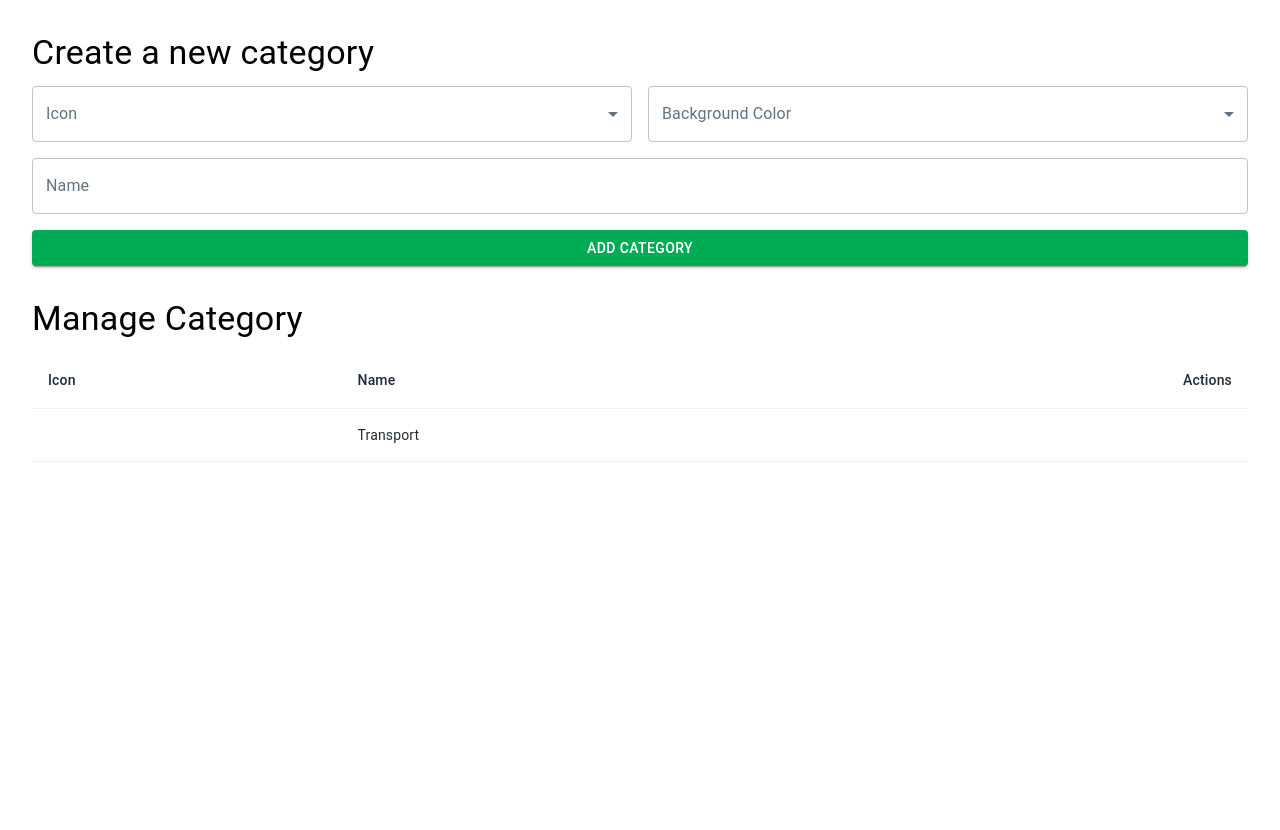
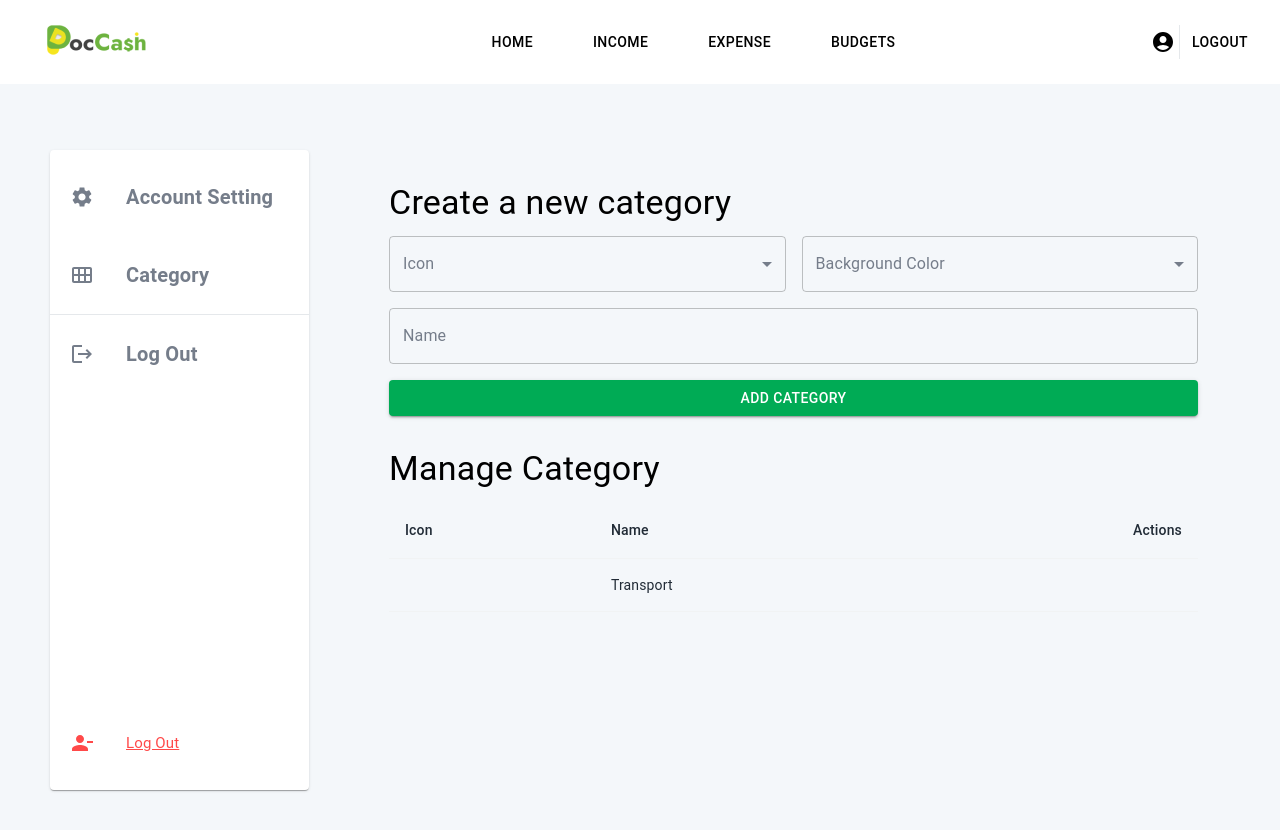
Before and after one commit to Hooksmith/POC_cash, a React (Create React App) app: page /category in a window 1280 px wide. Shown: the top 830 px of the page. Before the commit the page ends 800 px from the top, so only its background shows below. Built offline with nearby package versions, Linux system fonts and the light colour scheme.

Commit message:
[Create] settting layout

```diff
--- a/src/layout/DashboardLayout/index.js
+++ b/src/layout/DashboardLayout/index.js
@@ -23,7 +23,7 @@ function DashboardLayout() {
           overflow: "auto",
           paddingTop: `${APP_BAR + 20}px`,
           paddingBottom: "10px",
-          background: theme.palette.secondary.lighter,
+          background: theme.palette.background.neutral,
         }}
       >
         <Outlet />
--- a/src/layout/SettingLayout/NavBar.js
+++ b/src/layout/SettingLayout/NavBar.js
@@ -1,165 +1,125 @@
-import React, { useEffect } from "react";
-import PropTypes from "prop-types";
-import Logo from "../../components/Logo";
-import Scrollbars from "../../components/ScrollBar";
-import { Link, Link as RouterLink, useLocation } from "react-router-dom";
+import React from "react";
+import { Link } from "react-router-dom";
 import {
-  alpha,
-  Box,
-  Drawer,
-  Button,
   List,
   ListItem,
-  ListItemButton,
   ListItemIcon,
   ListItemText,
   Typography,
-  useMediaQuery,
+  Card,
+  Divider,
 } from "@mui/material";
-// import InboxIcon from '@mui/icons-material/Inbox';
-// import DraftsIcon from '@mui/icons-material/Drafts';
-import styled from "@emotion/styled";
+import PersonRemoveIcon from "@mui/icons-material/PersonRemove";
+import LogoutIcon from "@mui/icons-material/Logout";
+import CalendarViewMonthIcon from "@mui/icons-material/CalendarViewMonth";
+import SettingsIcon from "@mui/icons-material/Settings";
+import { useTheme } from "@emotion/react";
 
 // ----------------------------------------------------------------------
 
-const DRAWER_WIDTH = 280;
+function NavBar() {
+  const theme = useTheme();
 
-const useStyles = styled((theme) => {
-  const isLight = theme.palette.mode === "light";
+  return (
+    <Card sx={{ height: "100%" }}>
+      <List
+        sx={{
+          display: "flex",
+          flexDirection: "column",
+          height: "100%",
+        }}
+      >
+        <ListItem component={Link} to="/edit-profile" sx={{ padding: "20px" }}>
+          <ListItemIcon>
+            <SettingsIcon />
+          </ListItemIcon>
+          <ListItemText
+            primary={
+              <Typography
+                sx={{
+                  fontSize: "20px",
+                  fontWeight: 600,
+                  lineHeight: "30px",
+                  color: theme.palette.text.secondary,
+                }}
+              >
+                Account Setting
+              </Typography>
+            }
+          />
+        </ListItem>
 
-  return {
-    drawer: {
-      [theme.breakpoints.up("lg")]: {
-        flexShrink: 0,
-        width: DRAWER_WIDTH,
-      },
-    },
-    drawerPaper: {
-      width: DRAWER_WIDTH,
-      background: theme.palette.background.default,
-    },
-    subHeader: {
-      ...theme.typography.overline,
-      marginTop: theme.spacing(3),
-      marginBottom: theme.spacing(2),
-      paddingLeft: theme.spacing(5),
-      color: theme.palette.text.primary,
-    },
-    account: {
-      display: "flex",
-      alignItems: "center",
-      padding: theme.spacing(2, 2.5),
-      margin: theme.spacing(1, 2.5, 5),
-      borderRadius: theme.shape.borderRadiusSm,
-      background: theme.palette.grey[isLight ? 200 : 800],
-    },
-    doc: {
-      padding: theme.spacing(2.5),
-      borderRadius: theme.shape.borderRadiusMd,
-      backgroundColor: isLight
-        ? alpha(theme.palette.primary.main, 0.08)
-        : theme.palette.primary.lighter,
-    },
-  };
-});
+        <ListItem sx={{ padding: "20px" }} component={Link} to="/category">
+          <ListItemIcon>
+            <CalendarViewMonthIcon />
+          </ListItemIcon>
+          <ListItemText
+            primary={
+              <Typography
+                sx={{
+                  fontSize: "20px",
+                  fontWeight: 600,
+                  lineHeight: "30px",
+                  color: theme.palette.text.secondary,
+                }}
+              >
+                Category
+              </Typography>
+            }
+          />
+        </ListItem>
 
-// ----------------------------------------------------------------------
+        <Divider />
 
-NavBar.propTypes = {
-  onCloseNav: PropTypes.func,
-  isOpenNav: PropTypes.bool,
-};
+        <ListItem button sx={{ padding: "20px" }}>
+          <ListItemIcon>
+            <LogoutIcon />
+          </ListItemIcon>
+          <ListItemText
+            primary={
+              <Typography
+                sx={{
+                  fontSize: "20px",
+                  fontWeight: 600,
+                  lineHeight: "30px",
+                  color: theme.palette.text.secondary,
+                }}
+              >
+                Log Out
+              </Typography>
+            }
+          />
+        </ListItem>
 
-function NavBar({ isOpenNav, onCloseNav }) {
-  const classes = useStyles();
-  const { pathname } = useLocation();
-  const displayName = "User Name";
-  const role = "Dev";
-
-  useEffect(() => {
-    if (isOpenNav && onCloseNav) {
-      onCloseNav();
-    }
-    // eslint-disable-next-line react-hooks/exhaustive-deps
-  }, [pathname]);
-
-  const renderContent = (
-    <Scrollbars>
-      <Box sx={{ px: 2.5, py: 3 }}>
-        <RouterLink to="/">
-          <Logo />
-        </RouterLink>
-      </Box>
-
-      <Link underline="none" component={RouterLink} to="/login">
-        <div className={classes.account}>
-          {/* <MyAvatar /> */}
-          <Box sx={{ ml: 2 }}>
-            <Typography variant="subtitle2" color="textPrimary">
-              {displayName}
-            </Typography>
-            <Typography variant="body2" color="textSecondary">
-              {role}
-            </Typography>
-          </Box>
-        </div>
-      </Link>
-
-      <List>
-        <ListItem disablePadding>
-          <ListItemButton>
-            <ListItemIcon>{/* <InboxIcon /> */}</ListItemIcon>
-            <ListItemText primary="Inbox" />
-          </ListItemButton>
-        </ListItem>
-        <ListItem disablePadding>
-          <ListItemButton>
-            <ListItemIcon>{/* <DraftsIcon /> */}</ListItemIcon>
-            <ListItemText primary="Drafts" />
-          </ListItemButton>
+        <ListItem
+          sx={{
+            marginTop: "auto",
+            marginBottom: "20px",
+            color: "red",
+            padding: "20px",
+          }}
+        >
+          <ListItemIcon>
+            <PersonRemoveIcon sx={{ color: theme.palette.error.main }} />
+          </ListItemIcon>
+          <ListItemText
+            primary={
+              <Typography
+                sx={{
+                  fontSize: "15px",
+                  fontWeight: 400,
+                  lineHeight: "22.5px",
+                  color: theme.palette.error.main,
+                  textDecoration: "underline",
+                }}
+              >
+                Log Out
+              </Typography>
+            }
+          />
         </ListItem>
       </List>
-
-      <Box sx={{ px: 2.5, pb: 3, mt: 10 }}>
-        <div className={classes.doc}>
-          <Button
-            fullWidth
-            to="/register"
-            variant="contained"
-            component={RouterLink}
-          >
-            Delete Account
-          </Button>
-        </div>
-      </Box>
-    </Scrollbars>
-  );
-
-  const isSmallScreen = useMediaQuery("(max-width: 600px)");
-
-  return (
-    <nav className={classes.drawer}>
-      {isSmallScreen ? (
-        <Drawer
-          anchor="left"
-          open={isOpenNav}
-          variant="temporary"
-          onClose={onCloseNav}
-          classes={{ paper: classes.drawerPaper }}
-        >
-          {renderContent}
-        </Drawer>
-      ) : (
-        <Drawer
-          open
-          anchor="left"
-          variant="persistent"
-          classes={{ paper: classes.drawerPaper }}
-        >
-          {renderContent}
-        </Drawer>
-      )}
-    </nav>
+    </Card>
   );
 }
 
--- a/src/layout/SettingLayout/index.js
+++ b/src/layout/SettingLayout/index.js
@@ -1,55 +1,59 @@
-import PropTypes from "prop-types";
-import React, { useState } from "react";
-import styled from "@emotion/styled";
-
+import React from "react";
 import { Outlet } from "react-router-dom";
 import NavBar from "./NavBar";
-import Topbar from "../DashboardLayout/TopBar";
+import TopBar from "../DashboardLayout/TopBar";
+import { useTheme } from "@emotion/react";
+import { Box, Grid2, Typography } from "@mui/material";
 
 // ----------------------------------------------------------------------
 
-const APP_BAR_MOBILE = 64;
-const APP_BAR_DESKTOP = 92;
+const APP_BAR = 84;
 
-const useStyles = styled((theme) => ({
-  root: {
-    display: "flex",
-    minHeight: "100%",
-    overflow: "hidden",
-  },
-  main: {
-    flexGrow: 1,
-    overflow: "auto",
-    minHeight: "100%",
-    paddingTop: APP_BAR_MOBILE + 40,
-    paddingBottom: theme.spacing(10),
-    [theme.breakpoints.up("lg")]: {
-      paddingTop: APP_BAR_DESKTOP + 40,
-      paddingLeft: theme.spacing(2),
-      paddingRight: theme.spacing(2),
-    },
-  },
-}));
-
-// ----------------------------------------------------------------------
-
-SettingLayout.propTypes = {
-  children: PropTypes.node,
-};
-
-function SettingLayout({ children }) {
-  const classes = useStyles();
-  const [openNav, setOpenNav] = useState(false);
+function SettingLayout() {
+  const theme = useTheme();
 
   return (
-    <div className={classes.root}>
-      <Topbar onOpenNav={() => setOpenNav(true)} />
-      <NavBar onCloseNav={() => setOpenNav(false)} isOpenNav={openNav} />
-
-      <div className={classes.main}>
-        <Outlet />
-      </div>
-    </div>
+    <Box sx={{ background: theme.palette.background.neutral }}>
+      <TopBar />
+      <Box
+        sx={{
+          height: { xs: "85vh", md: "80vh" },
+          flexGrow: 1,
+          overflow: "auto",
+          padding: {
+            xs: `${APP_BAR - 16}px  2px`,
+            md: `${APP_BAR + 50}px  50px`,
+          },
+        }}
+      >
+        <Typography
+          sx={{
+            display: { xs: "none" },
+            fontSize: "32px",
+            fontWeight: 600,
+            lineHeight: "48px",
+            color: theme.palette.text.secondary,
+          }}
+        >
+          Setting
+        </Typography>
+        <Grid2
+          container
+          spacing={6}
+          sx={{
+            height: "100%",
+            marginTop: "16px",
+          }}
+        >
+          <Grid2 size={3}>
+            <NavBar />
+          </Grid2>
+          <Grid2 size={9}>
+            <Outlet />
+          </Grid2>
+        </Grid2>
+      </Box>
+    </Box>
   );
 }
 
--- a/src/routes/index.js
+++ b/src/routes/index.js
@@ -16,6 +16,7 @@ import Dashboard from "../views/dashboard";
 import Income from "../views/income";
 import Expense from "../views/expense";
 import Budget from "../views/budget";
+import SettingLayout from "../layout/SettingLayout";
 
 export function renderRoutes() {
   return (
@@ -38,7 +39,7 @@ export function renderRoutes() {
         <Route path="create-budget" element={<CreateBudget />} />
         <Route path="save-budget" element={<SaveBudget />} />
       </Route>
-      <Route path="/">
+      <Route path="/" element={<SettingLayout />}>
         <Route path="edit-profile" element={<EditProfile />} />
         <Route path="category" element={<CategoryManagement />} />
       </Route>
--- a/src/theme/palette.js
+++ b/src/theme/palette.js
@@ -39,7 +39,7 @@ const WARNING = {
 const ERROR = {
   lighter: "#FFE7D9",
   light: "#FFA48D",
-  main: "#FF4842",
+  main: "#FF4949",
   dark: "#B72136",
   darker: "#7A0C2E",
 };
@@ -51,7 +51,7 @@ const GREY = {
   300: "#DFE3E8",
   400: "#C4CDD5",
   500: "#919EAB",
-  600: "#637381",
+  600: "#757D8A",
   700: "#454F5B",
   800: "#212B36",
   900: "#161C24",
@@ -97,7 +97,7 @@ const palette = {
   background: {
     paper: "#fff",
     default: "#fff",
-    neutral: GREY[200],
+    neutral: SECONDARY.lighter,
   },
   action: {
     active: GREY[600],
```
